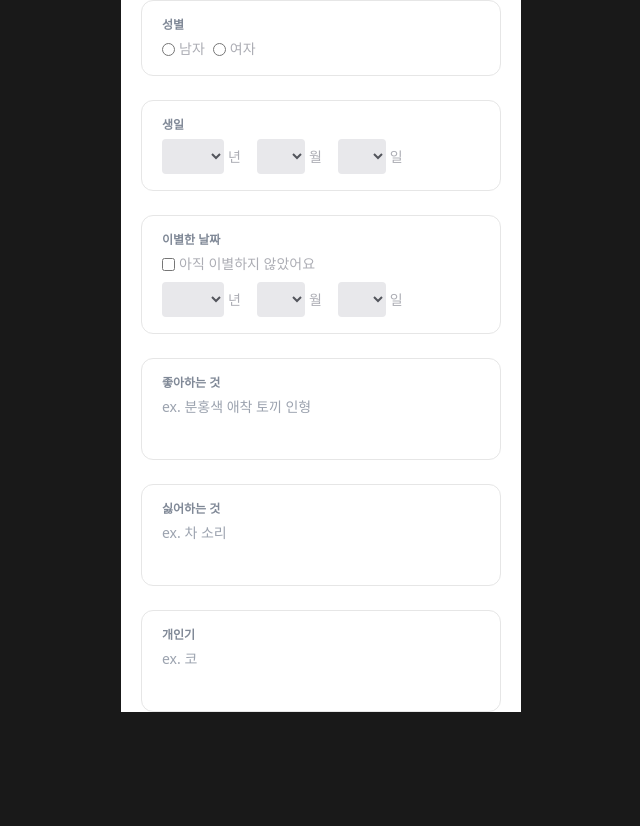
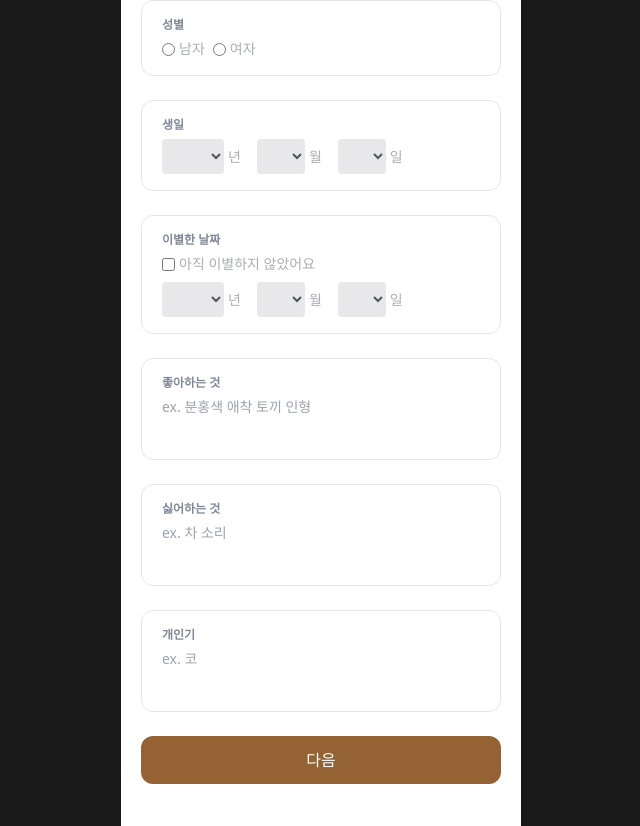
Before and after one commit to JJHyeok13/Rememmung_Mobile, a React (Vite) app: page /onboard5 in a window 1280 px wide. Shown: the part 182-1008 px from the top of the page, without its empty margins (319-959 px from the left). Before the commit the page ends 918 px from the top, so only its background shows below. Built offline with nearby package versions, Linux system fonts and the light colour scheme; no server answers; the HTML template or start-up script is replaced by a standard one; what recoil-persist would draw is missing.

Commit message:
feat: 온보딩 5단계 2차 구현

```diff
--- a/src/components/onBoardingPage/onBoardingFive/radioInputBox.tsx
+++ b/src/components/onBoardingPage/onBoardingFive/radioInputBox.tsx
@@ -1,15 +1,23 @@
-import React from "react";
+import React, { useState } from "react";
+
+interface ItemProps {
+  id: number;
+  value: string;
+  name: string;
+}
 
 interface RadioInputBoxProps {
   title: string;
-  items: {
-    id: number;
-    value: string;
-    name: string;
-  }[];
+  items: ItemProps[];
 }
 
 const RadioInputBox: React.FC<RadioInputBoxProps> = ({ title, items }) => {
+  const [selectedItem, setSelectedItem] = useState<string | null>("");
+
+  const handleInputChange = (items: ItemProps) => {
+    setSelectedItem(items.value);
+  };
+
   return (
     <div className="border-[1px] border-[#E6E6E6] bg-white px-5 py-4 rounded-xl mb-6">
       <div className="mb-[6px] text-xs font-semibold text-[#808997]">
@@ -21,11 +29,14 @@ const RadioInputBox: React.FC<RadioInputBoxProps> = ({ title, items }) => {
           <div key={item.id} className="flex flex-row items-center mr-2">
             <input
               type="radio"
-              name={item.name}
+              id={`radio_${item.id}`}
+              name="radio_group"
               className="mr-1 accent-[#6C6C77]"
+              checked={selectedItem === item.value}
+              onChange={() => handleInputChange(item)}
             />
             <label
-              htmlFor={item.name}
+              htmlFor={`radio_${item.id}`}
               className="text-sm font-normal text-[#ACADB4]"
             >
               {item.name}
--- a/src/pages/onBoardingPage/onBoardingFive.tsx
+++ b/src/pages/onBoardingPage/onBoardingFive.tsx
@@ -10,7 +10,7 @@ const OnboardingFivePage: React.FC = () => {
   ];
 
   return (
-    <div className="px-5 pt-14">
+    <div className="px-5 pt-14 pb-[42px]">
       <div className="pl-2 mb-[6px] text-lg font-semibold text-[#51555C]">
         반려동물의 <br /> 추가정보를 입력해주세요!
       </div>
@@ -36,6 +36,14 @@ const OnboardingFivePage: React.FC = () => {
       <TextareaBox title="싫어하는 것" placeholder="ex. 차 소리" />
 
       <TextareaBox title="개인기" placeholder="ex. 코" />
+
+      <div
+        className={`${
+          true ? "bg-brown-500" : "bg-black-300"
+        } w-full px-8 py-3 text-center text-white rounded-xl mt-[23px]`}
+      >
+        다음
+      </div>
     </div>
   );
 };
```
